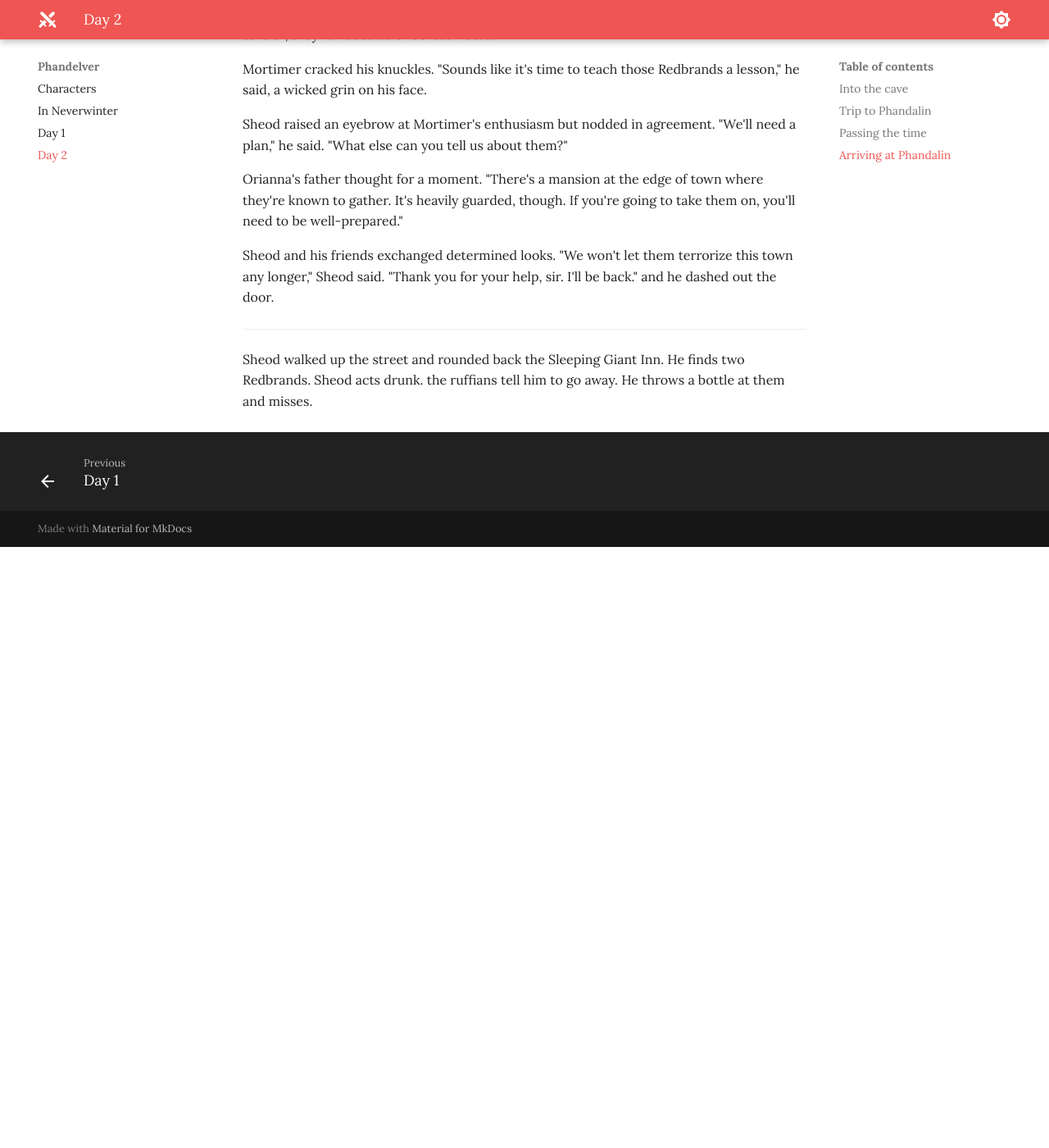
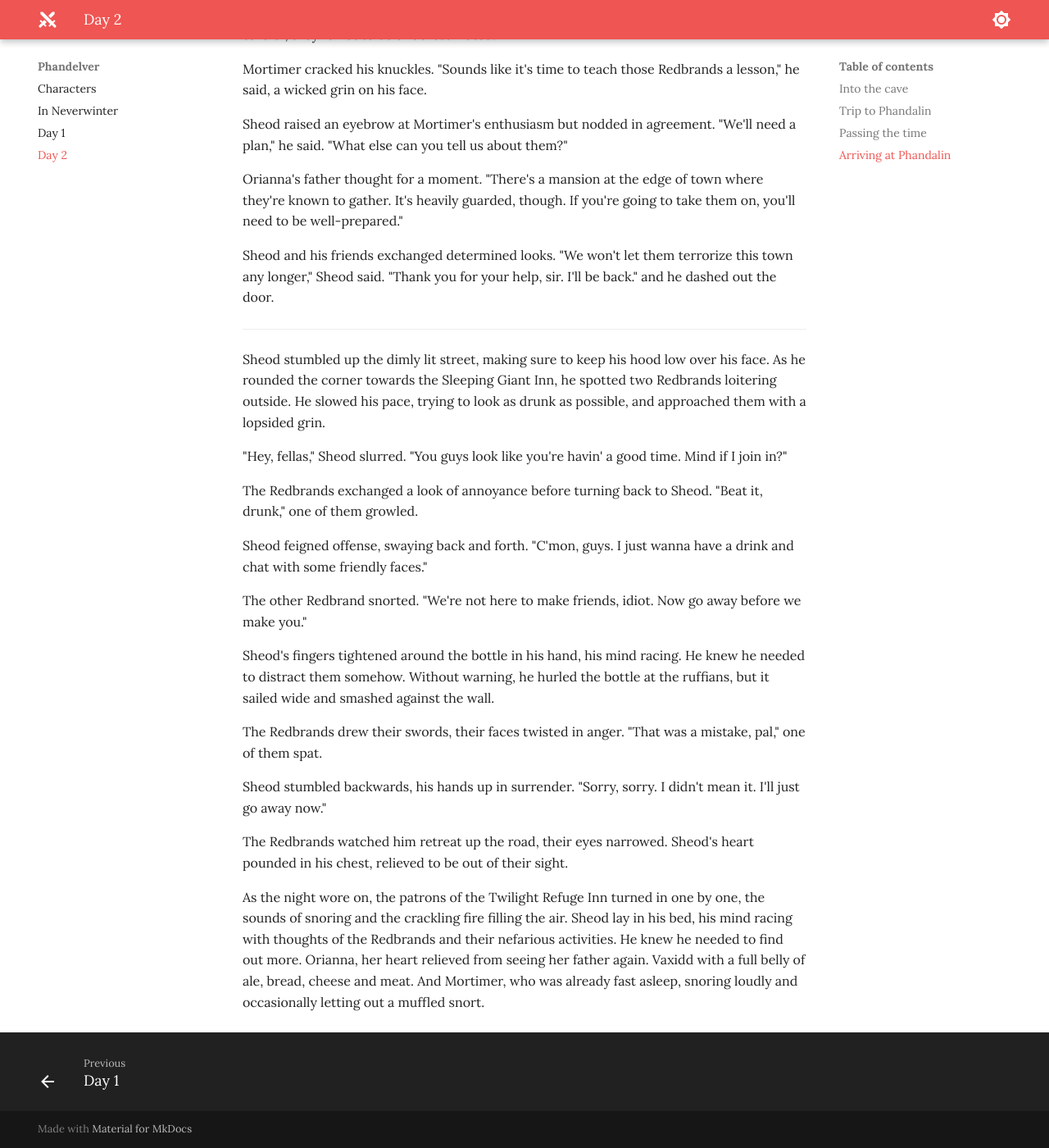
Before and after one commit to jonasmcferreira/adventures, an MkDocs documentation site: the page built from docs/phandelver/02.md, in a window 1280 px wide and 1400 px high, scrolled down 11902 px. Shown: the whole window at 82% size. Built offline with MkDocs 1.6.1 and Material for MkDocs 9.7.7, drawn with Linux system fonts in a browser that asks for light colours; before the commit the page ends 12569 px from its top, so only the background shows below that.

Commit message:
modified docs/phandelver/02.md

```diff
--- a/docs/phandelver/02.md
+++ b/docs/phandelver/02.md
@@ -256,4 +256,22 @@ Sheod and his friends exchanged determined looks. "We won't let them terrorize t
 
 ---
 
-Sheod walked up the street and rounded back the Sleeping Giant Inn. He finds two Redbrands. Sheod acts drunk. the ruffians tell him to go away. He throws a bottle at them and misses.
+Sheod stumbled up the dimly lit street, making sure to keep his hood low over his face. As he rounded the corner towards the Sleeping Giant Inn, he spotted two Redbrands loitering outside. He slowed his pace, trying to look as drunk as possible, and approached them with a lopsided grin.
+
+"Hey, fellas," Sheod slurred. "You guys look like you're havin' a good time. Mind if I join in?"
+
+The Redbrands exchanged a look of annoyance before turning back to Sheod. "Beat it, drunk," one of them growled.
+
+Sheod feigned offense, swaying back and forth. "C'mon, guys. I just wanna have a drink and chat with some friendly faces."
+
+The other Redbrand snorted. "We're not here to make friends, idiot. Now go away before we make you."
+
+Sheod's fingers tightened around the bottle in his hand, his mind racing. He knew he needed to distract them somehow. Without warning, he hurled the bottle at the ruffians, but it sailed wide and smashed against the wall.
+
+The Redbrands drew their swords, their faces twisted in anger. "That was a mistake, pal," one of them spat.
+
+Sheod stumbled backwards, his hands up in surrender. "Sorry, sorry. I didn't mean it. I'll just go away now."
+
+The Redbrands watched him retreat up the road, their eyes narrowed. Sheod's heart pounded in his chest, relieved to be out of their sight.
+
+As the night wore on, the patrons of the Twilight Refuge Inn turned in one by one, the sounds of snoring and the crackling fire filling the air. Sheod lay in his bed, his mind racing with thoughts of the Redbrands and their nefarious activities. He knew he needed to find out more. Orianna, her heart relieved from seeing her father again. Vaxidd with a full belly of ale, bread, cheese and meat. And Mortimer, who was already fast asleep, snoring loudly and occasionally letting out a muffled snort.
```
